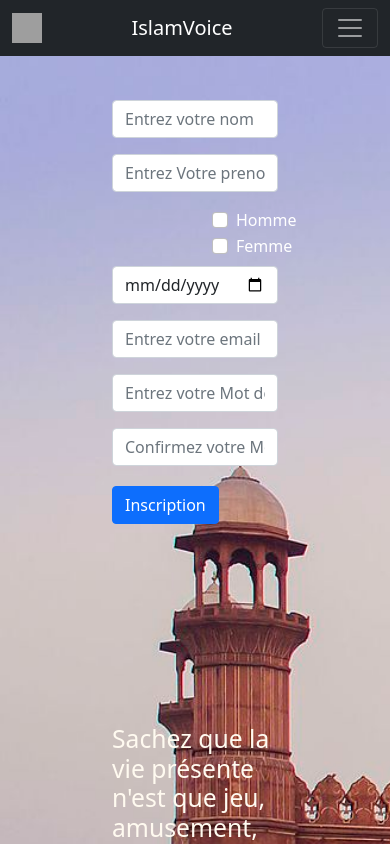
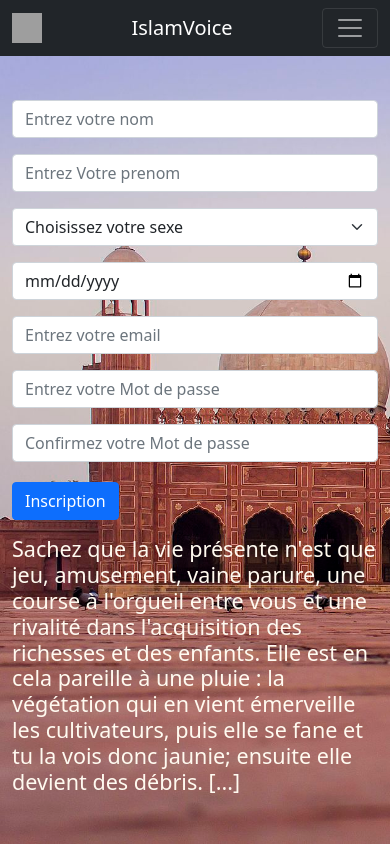
Before and after one commit to Nabil-Akatsuki/ForIslam, a React (Create React App) app: page /inscription in a window 390 px wide. Shown: the top 844 px of the page. Built offline with nearby package versions, Linux system fonts and the light colour scheme; grey boxes are pictures that could not be loaded.

Commit message:
adaption mobile de la page d'inscription

```diff
--- a/src/pages/Home/Inscription.js
+++ b/src/pages/Home/Inscription.js
@@ -3,32 +3,23 @@ import { Container, Row, Col, Form, Button } from "react-bootstrap"
 import mosque5 from '../../image/mosque5.jpg'
 function Inscription() {
     return (
-        <Container fluid style={{ minHeight: "100vh", backgroundImage: "url(" + mosque5 + ")", backgroundRepeat: "no-repeat", backgroundSize: "cover" }}>
+        <Container fluid style={{ minHeight: "100vh", paddingTop: "100px",backgroundImage: "url(" + mosque5 + ")", backgroundRepeat: "no-repeat", backgroundSize: "cover" }}>
             <Row>
-                <Col>
-                    <Form style={{ margin: "100px" }}>
+                <Col xs={12} md={4}>
+                    <Form >
                         <Form.Group className="mb-3" controlId="formBasicName">
                             <Form.Control type="name" placeholder="Entrez votre nom" />
                         </Form.Group>
                         <Form.Group className="mb-3" controlId="formBasicName">
                             <Form.Control type="name" placeholder="Entrez Votre prenom" />
                         </Form.Group>
-                        <Col style={{ marginLeft: "inherit", marginBottom: "8px" }}>
-                            <Form.Check
-                                style={{ color: "white" }}
-                                required
-                                label="Homme"
-                                feedback="You must agree before submitting."
-                                feedbackType="invalid"
-                            />
-                            <Form.Check
-                                style={{ color: "white" }}
-                                required
-                                label="Femme"
-                                feedback="You must agree before submitting."
-                                feedbackType="invalid"
-                            />
-                        </Col>
+                        <Form.Group className="mb-3" controlId="formBasicName">
+                            <Form.Select aria-label="Default select example">
+                                <option value="">Choisissez votre sexe</option>
+                                <option value="Homme">Homme</option>
+                                <option value="Femme">Femme</option>
+                            </Form.Select>
+                        </Form.Group>
                         <Form.Group className="mb-3" controlId="formBasicDate">
                             <Form.Control type="date" />
                         </Form.Group>
@@ -45,8 +36,8 @@ function Inscription() {
 
                     </Form>
                 </Col>
-                <Col>
-                    <h2 style={{color:"floralwhite",margin:"100px"}}>Sachez que la vie présente n'est que jeu, amusement, vaine parure, une course à l'orgueil entre vous et une rivalité dans l'acquisition des richesses et des enfants. Elle est en cela pareille à une pluie : la végétation qui en vient émerveille les cultivateurs, puis elle se fane et tu la vois donc jaunie; ensuite elle devient des débris. [...]</h2>
+                <Col xs={12} md={8}>
+                    <h4 style={{ color: "floralwhite"}}>Sachez que la vie présente n'est que jeu, amusement, vaine parure, une course à l'orgueil entre vous et une rivalité dans l'acquisition des richesses et des enfants. Elle est en cela pareille à une pluie : la végétation qui en vient émerveille les cultivateurs, puis elle se fane et tu la vois donc jaunie; ensuite elle devient des débris. [...]</h4>
                 </Col>
             </Row>
         </Container>
```
